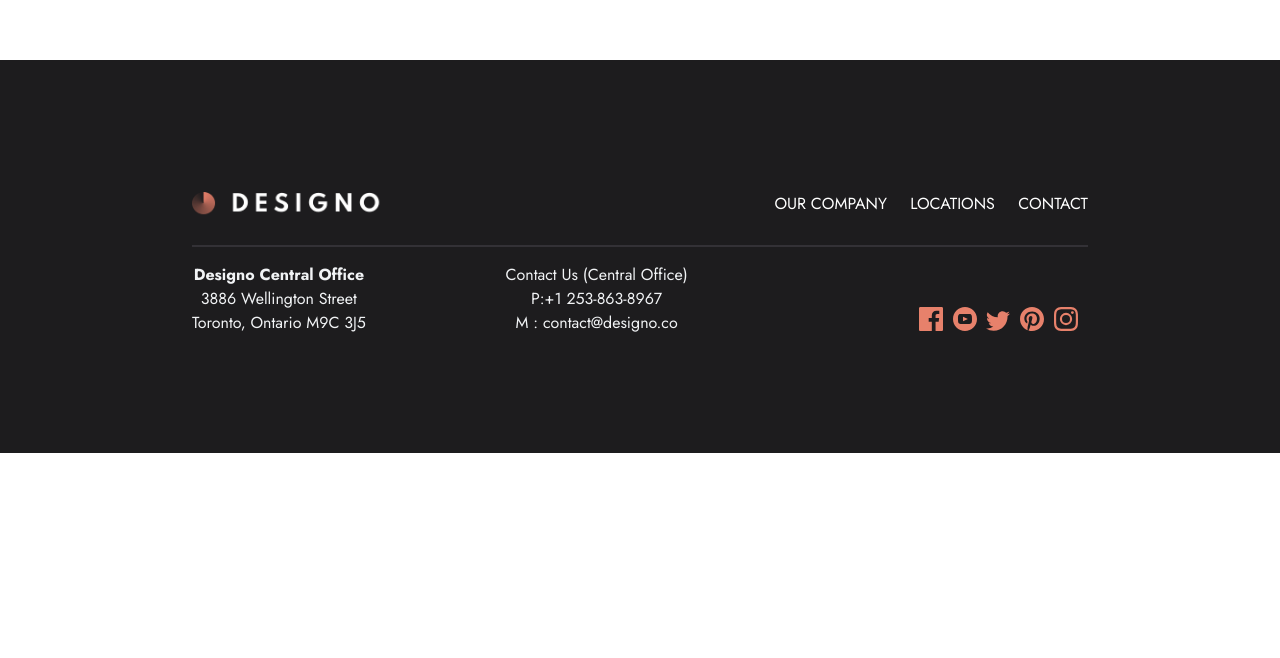
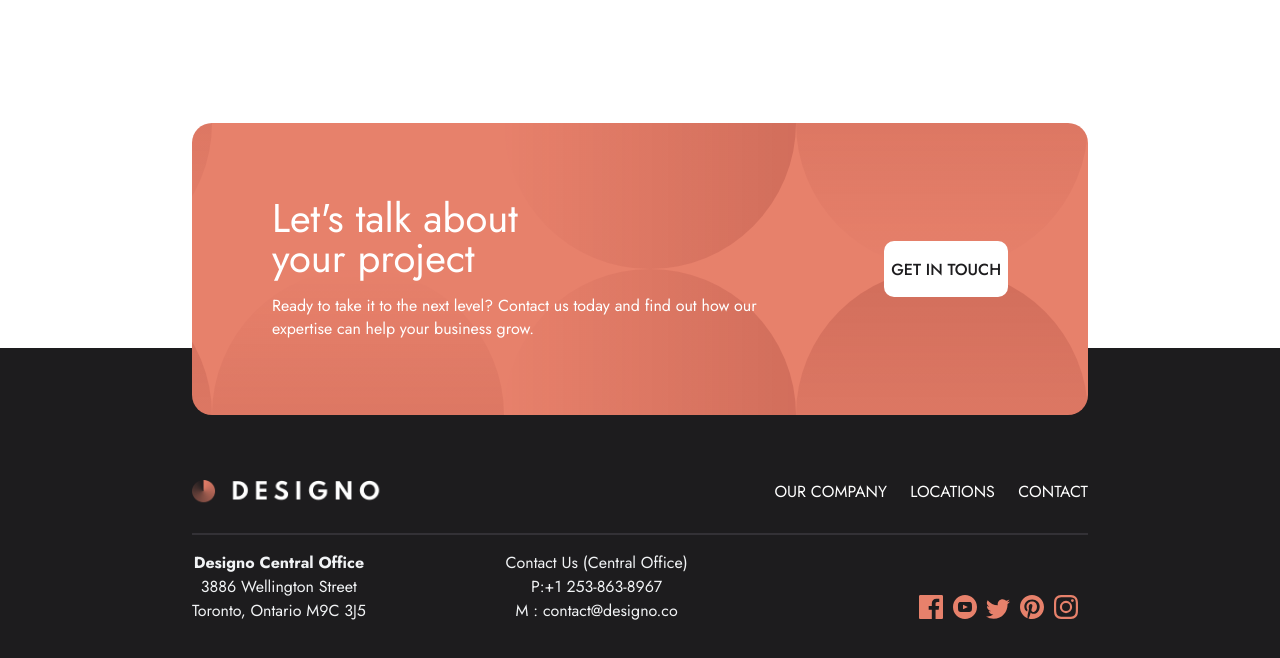
Before and after one commit to LeoLoureiro-code/Designo, an Angular app: page / in a window 1280 px wide. Shown: the part 1220-1878 px from the top of the page. Before the commit the page ends 1673 px from the top, so only its background shows below. Built offline with nearby package versions, Linux system fonts and the light colour scheme.

Commit message:
make footer stay at the bottom withous being absolute

```diff
--- a/src/components/footer/footer.component.scss
+++ b/src/components/footer/footer.component.scss
@@ -9,7 +9,9 @@ footer{
     display: flex;
     justify-content: center;
     align-items: center;
-    margin-top: auto;
+    width: 100%;
+    margin-top: 18rem;
+    position: relative;
 }
 
 .footer-div{
@@ -95,7 +97,6 @@ footer{
     background-image: url(../../../public/assets/shared/desktop/bg-pattern-call-to-action.svg);
     background-position: right;
     position: absolute;
-    top: -55%;
     top: -20%;
     left: 50%;
     transform: translate(-50%, -50%);
@@ -104,7 +105,7 @@ footer{
     justify-content: space-between;
     align-items: center;
     padding: 5rem;
-    clear: both;
+
 
     .info{
         display: flex;
```
